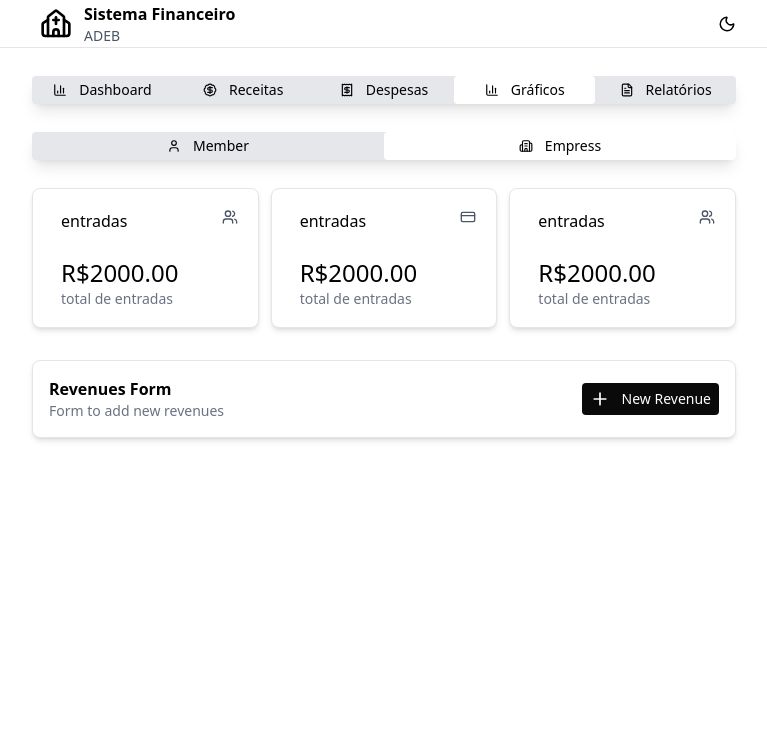
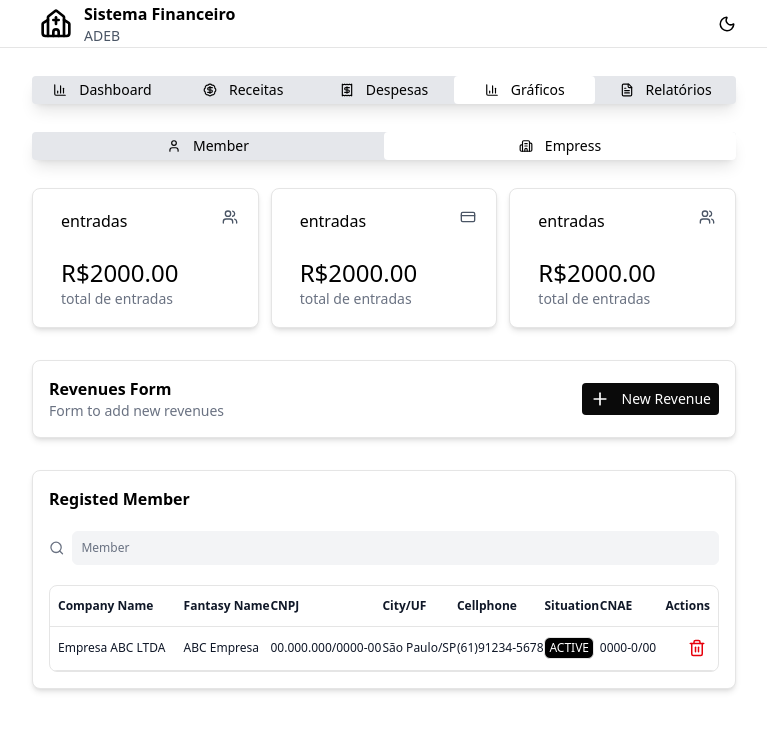
Before and after one commit to vitorvilarindo/Project-Morphels-REACT-FrontEnd, a React (Vite) app: page /grafics in a window 1280 px wide. Both pictures are taken after a click on the button "Empress". Shown: the top 730 px of the page, without its empty margins (256-1023 px from the left). Built offline with nearby package versions, Linux system fonts and the light colour scheme.

Commit message:
Update register.jsx

```diff
--- a/src/pages/register.jsx
+++ b/src/pages/register.jsx
@@ -19,6 +19,18 @@ function Register() {
     dateBorn: "06/09/2008",
     pixKey: "071.257.761-08",
     typePixKey: "CPF"
+  }])
+  const [Companies, setCompanies] = useState([{
+    id: 1,
+    name: "Empresa ABC LTDA",
+    fanntasyName: "ABC Empresa",
+    CNPJ: "00.000.000/0000-00",
+    localization: "São Paulo/SP",
+    cellphone: "(61)91234-5678",
+    situation: "Active",
+    CNAE: "0000-0/00",
+    pixKey: "00.000.000/0000-00",
+    typePixKey: "CNPJ"
   }])
 
   return (
@@ -112,8 +124,8 @@ function Register() {
                   <Search size={16} className="text-gray-500"/>
                   <SearchBar placeholder="Member" type="text" id="member"/>
                 </section>
-                <section className="w-full rounded-lg border border-neutral-200">
-                  <table className="w-full">
+                <section className="w-full rounded-lg border border-neutral-200 overflow-auto">
+                  <table className="w-full ">
                     <thead className="">
                       <tr className="h-10 text-xs text-gray-900 text-left border-b border-b-neutral-200">
                         <th  className="px-2">Igreja</th>
@@ -360,6 +372,51 @@ function Register() {
 
               </div>
             </div>
+            <div className="flex justify-center">
+              <div className="flex flex-col justify-center w-[55vw] mt-8 p-4 bg-white border border-neutral-200 rounded-lg shadow-md gap-5">
+                <Header2 title={"Registed Member"} description={""}/>
+                <section  className="flex items-center gap-2">
+                  <Search size={16} className="text-gray-500"/>
+                  <SearchBar placeholder="Member" type="text" id="member"/>
+                </section>
+                <section className="w-full rounded-lg border border-neutral-200 overflow-auto">
+                  <table className="border-collapse w-full ">
+                    <thead className="w-full">
+                      <tr className="text-xs text-gray-900 text-left border-b border-b-neutral-200 h-10">
+                        <th className="px-2 whitespace-nowrap w-[20%]">Company Name</th>
+                        <th className="whitespace-nowrap">Fantasy Name</th>
+                        <th className="whitespace-nowrap">CNPJ</th>
+                        <th className="whitespace-nowrap">City/UF</th>
+                        <th className="whitespace-nowrap">Cellphone</th>
+                        <th className="whitespace-nowrap">Situation</th>
+                        <th className="whitespace-nowrap">CNAE</th>
+                        <th className="text-right px-2 whitespace-nowrap">Actions</th>
+                      </tr>
+                    </thead>
+                    <tbody className=" w-full">
+                      {Companies.map((company) =>
+                      (<tr className="text-xs text-gray-900 text-left border-b border-b-neutral-200 h-11">
+                        <td className="px-2 whitespace-nowrap">{company.name}</td>
+                        <td className="whitespace-nowrap">{company.fanntasyName}</td>
+                        <td className="whitespace-nowrap">{company.CNPJ}</td>
+                        <td className="whitespace-nowrap">{company.localization}</td>
+                        <td className="whitespace-nowrap">{company.cellphone}</td>
+                        <td><div className="inline-block  border bg-black text-white border-neutral-200 px-1 py-0.5 rounded-md uppercase whitespace-nowrap">{company.situation}</div></td>
+                        <td className="whitespace-nowrap">{company.CNAE}</td>
+
+                        <td><div className="pr-3 flex justify-end text-red-600">
+                          <button>
+                            <Trash2 size={18}/>
+                          </button>
+                        </div></td>
+                      </tr> ))}
+
+                    </tbody>
+                  </table>
+                </section>
+              </div>
+
+            </div>
           </main>
         )}
       </div>
```
